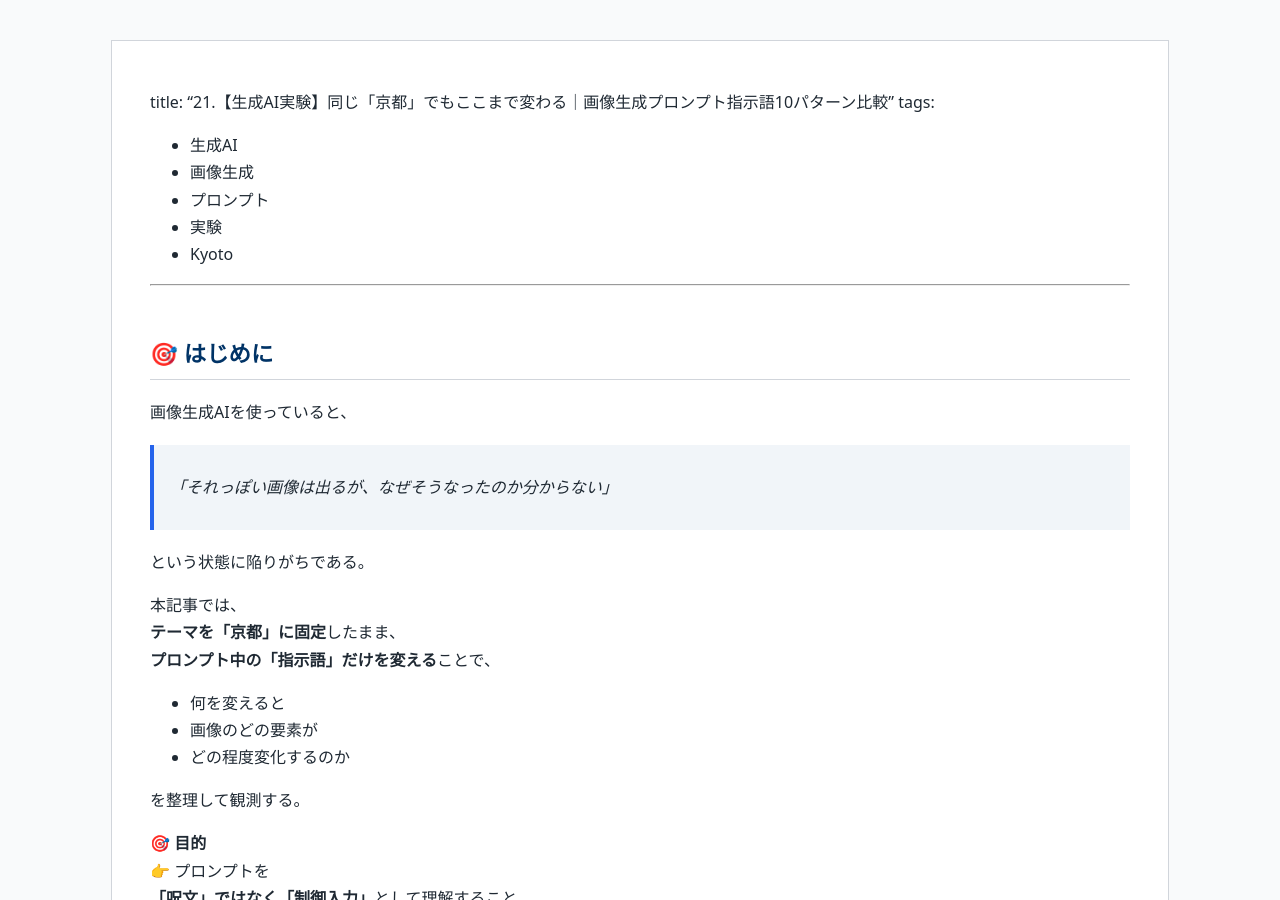
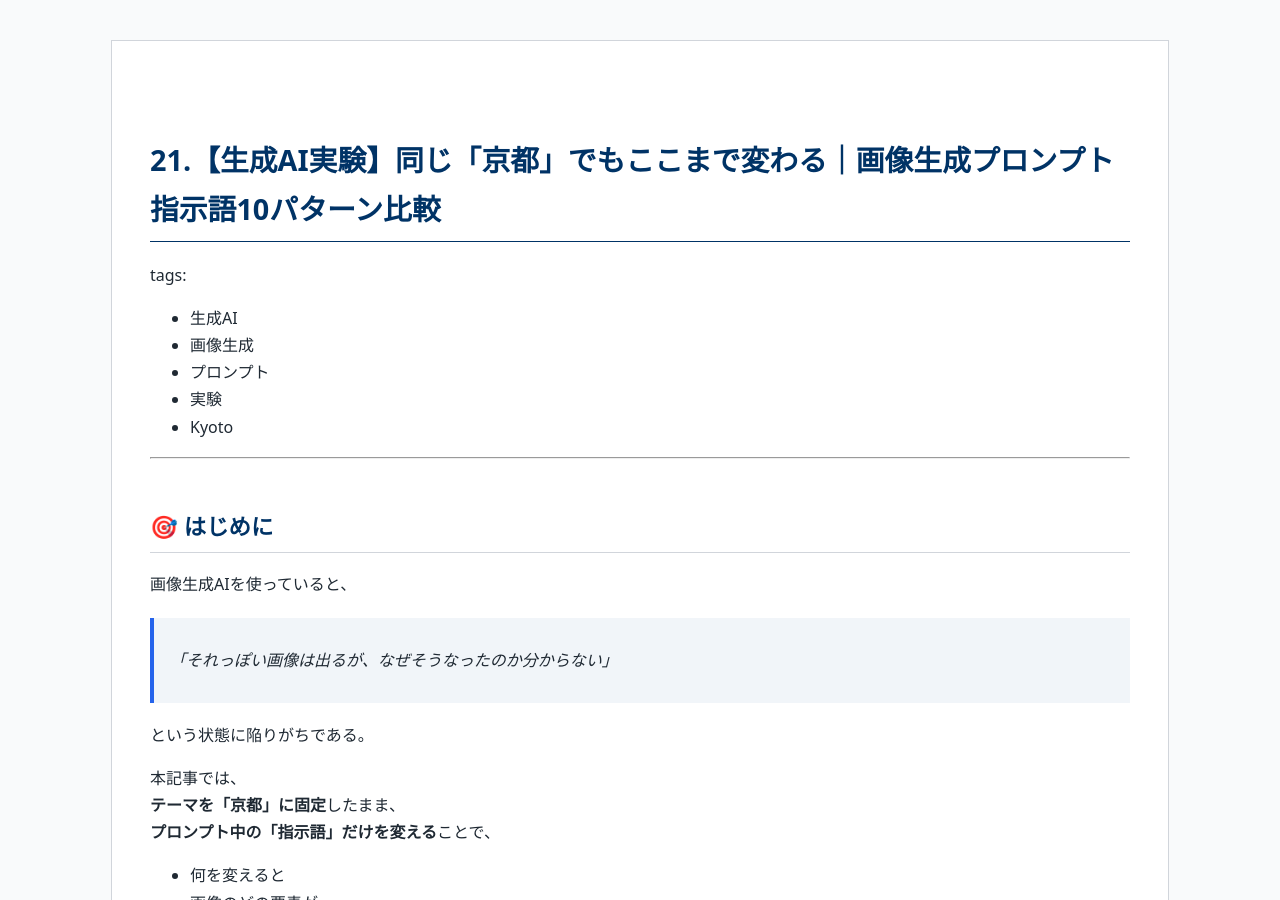
Before and after one commit to Samizo-AITL/qiita-articles, a Jekyll site: the page built from articles/21_image-generation_kyoto_10patterns.md.md, in a window 1280 px wide and 900 px high. Built offline with Jekyll 4.4.1, drawn with Linux system fonts in a browser that asks for light colours; some of the changed lines change nothing that is shown.

Commit message:
Update 21_image-generation_kyoto_10patterns.md.md

```diff
--- a/articles/21_image-generation_kyoto_10patterns.md.md
+++ b/articles/21_image-generation_kyoto_10patterns.md.md
@@ -3,7 +3,7 @@ layout: default
 title: Qiita Articles
 ---
 
-title: "21.【生成AI実験】同じ「京都」でもここまで変わる｜画像生成プロンプト指示語10パターン比較"
+# 21.【生成AI実験】同じ「京都」でもここまで変わる｜画像生成プロンプト指示語10パターン比較
 tags:
   - 生成AI
   - 画像生成
```
